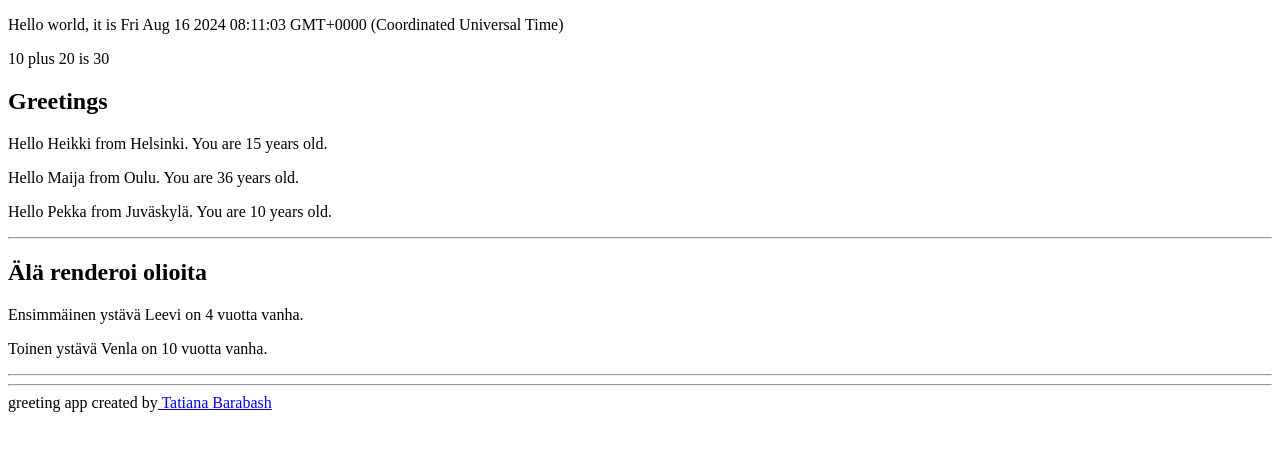
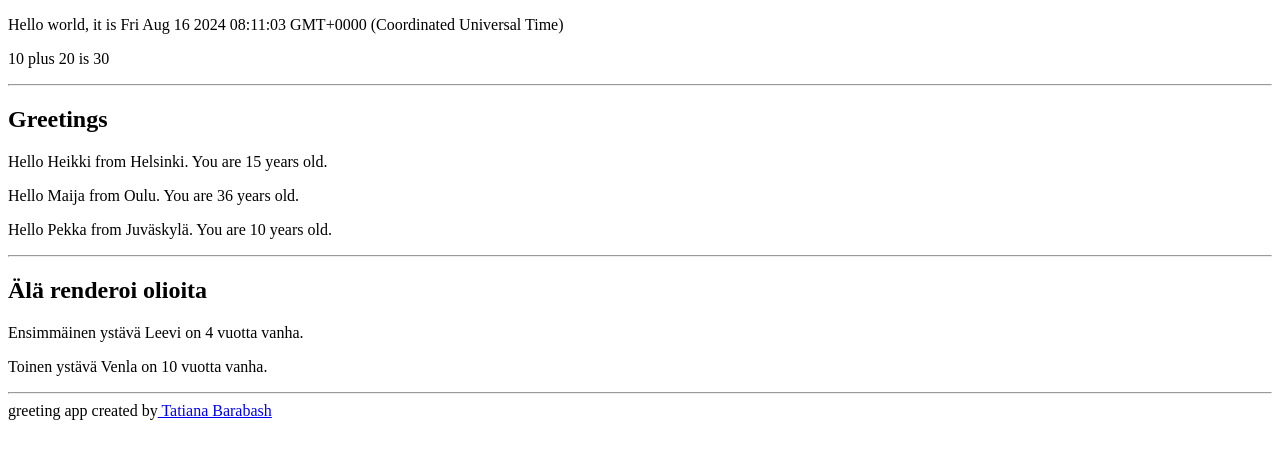
Before and after one commit to BarabashTV/01-part1, a React (Vite) app: page / in a window 1280 px wide. Shown: the top 458 px of the page. Built offline with nearby package versions, Linux system fonts and the light colour scheme.

Commit message:
Tehtävä on valmis.

```diff
--- a/src/App.jsx
+++ b/src/App.jsx
@@ -56,15 +56,15 @@ const App = () => {
         </p>
       </section>
       <section className="greetings">
+        <hr />
         <h1>Greetings</h1>
         <Hello name="Heikki" town="Helsinki" age="15" />
         <Hello name="Maija" town="Oulu" age={26 + 10} />
         <Hello name={nimi} town="Juväskylä" age={ika} />
       </section>
-
       <hr />
       <Ystavat friends={friends} />
-      <hr />
+
       <Footer />
     </>
   );
```
